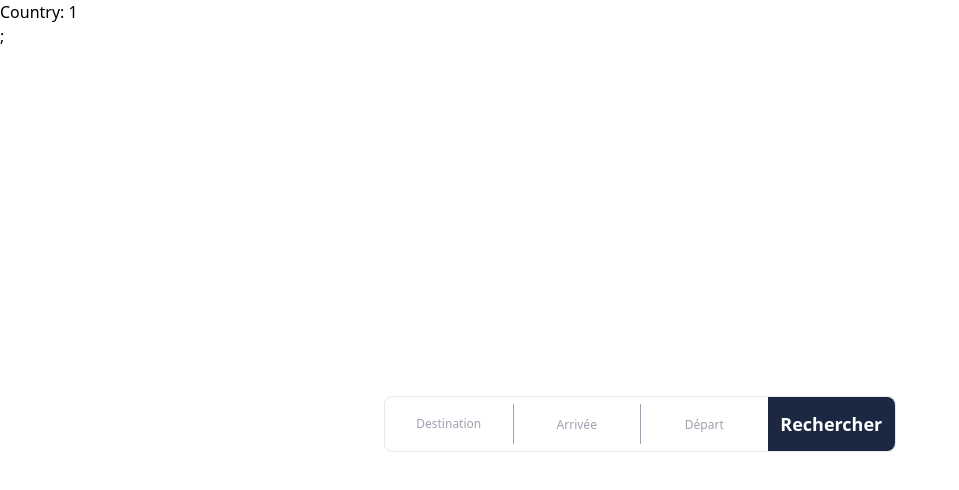
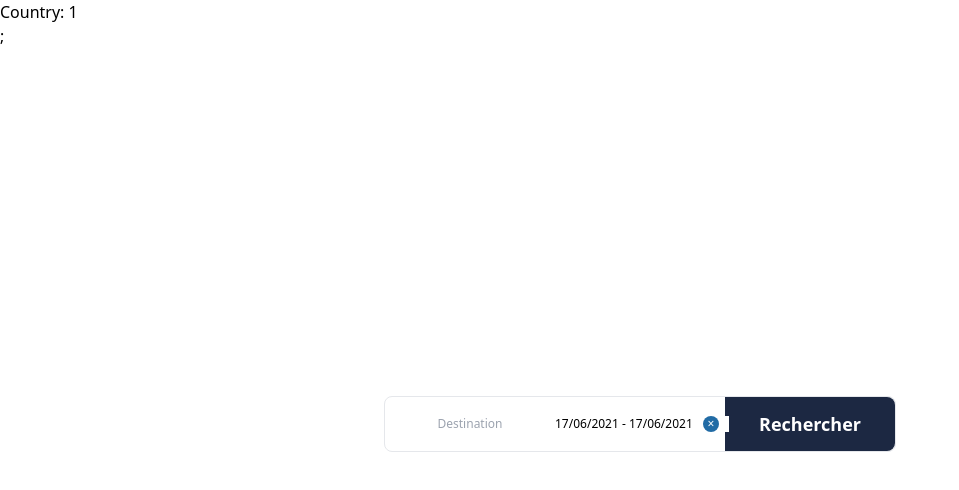
Before and after one commit to WildCodeSchool/btz-0321-p3-surfcamp, a Next.js app: page /countries/1 in a window 1280 px wide. Shown: the top 490 px of the page, without its empty margins (0-959 px from the left). Built offline with nearby package versions, Linux system fonts and the light colour scheme.

Commit message:
fix all esLint err

```diff
--- a/components/Login/Login.tsx
+++ b/components/Login/Login.tsx
@@ -8,7 +8,9 @@ export default function Login(): JSX.Element {
     handleSubmit,
   } = useForm();
 
+  // eslint-disable-next-line @typescript-eslint/ban-types
   const onSubmit = (data: object) => {
+    // eslint-disable-next-line no-console
     console.log(data);
   };
 
--- a/components/button/MyButton.tsx
+++ b/components/button/MyButton.tsx
@@ -8,7 +8,10 @@ function MyButton({ inputbutton }: Iprop): JSX.Element {
   return (
     <div>
       <Link href="/">
-        <a className="rounded-xl border-2 border-white text-white px-5 py-3 text-base">
+        <a
+          href="/home"
+          className="rounded-xl border-2 border-white text-white px-5 py-3 text-base"
+        >
           {inputbutton}
         </a>
       </Link>
--- a/components/layout/Layout.tsx
+++ b/components/layout/Layout.tsx
@@ -6,7 +6,7 @@ interface IProps {
   page?: string;
 }
 
-export default function layout({ page, children }: IProps) {
+export default function layout({ page, children }: IProps): JSX.Element {
   return (
     <div className="layout">
       <Head>
--- a/components/navBar/NavBar.tsx
+++ b/components/navBar/NavBar.tsx
@@ -1,7 +1,7 @@
-import Link from "next/link";
+// import Link from "next/link";
 import Image from "next/image";
 
-export default function NavBar() {
+export default function NavBar(): JSX.Element {
   return (
     <div className="flex justify-between items-center px-4 h-20 w-full bg-BlueCamp text-white">
       <Image
@@ -18,7 +18,9 @@ export default function NavBar() {
           height={50}
           alt="logo"
         />
-        <a className="px-2">login</a>
+        <a href="/login" className="px-2">
+          login
+        </a>
         <Image
           src="/images/francais.png"
           width={30}
--- a/components/searchBar/SearchBar.tsx
+++ b/components/searchBar/SearchBar.tsx
@@ -7,8 +7,16 @@ import "react-datepicker/dist/react-datepicker.css";
 // }
 
 export default function SearchBar(): JSX.Element {
-  const [startDate, setStartDate] = useState(null);
-  const [endDate, setEndDate] = useState(null);
+  const [startDate, setStartDate] = useState<Date | undefined | null>(
+    new Date()
+  );
+  const [endDate, setEndDate] = useState<Date | undefined | null>(new Date());
+
+  const onChange = (dates: [Date, Date]) => {
+    const [start, end] = dates;
+    setStartDate(start);
+    setEndDate(end);
+  };
 
   const mediumSc = "md:w-2/5 md:mx-auto";
   const desktop = "lg:w-2/5 lg:mx-auto";
@@ -18,38 +26,28 @@ export default function SearchBar(): JSX.Element {
       className={`flex h-14 w-11/12 mx-auto items-center my-auto justify-between border text-xs  bg-white rounded-lg ${mediumSc} ${desktop}`}
     >
       <form className="w-full h-full flex justify-between items-center">
-        <div className="w-1/4 flex ">
+        <div className="w-2/6 flex ">
           <input
             className="w-full  rounded-l-lg focus:outline-none text-center"
             type="text"
             placeholder="Destination"
           />
         </div>
-        <div className="w-1/4">
+        <div className="w-2/6">
           <DatePicker
             selected={startDate}
-            onChange={(date) => setStartDate(date)}
-            className={`w-full h-10 my-auto text-center border-l border-gray-400 focus:outline-none
-            ${startDate ? "text-black" : "text-gray-400"}
-            `}
-            placeholderText="Arrivée"
+            onChange={onChange}
+            startDate={startDate}
+            endDate={endDate}
+            selectsRange
+            isClearable
+            withPortal
             dateFormat="dd/MM/yyyy"
+            placeholderText="Arrivée / Départ"
             minDate={new Date()}
           />
         </div>
-        <div className="w-1/4 text-center">
-          <DatePicker
-            selected={endDate}
-            onChange={(date) => setEndDate(date)}
-            className={`w-full h-10 text-center border-l border-gray-400 focus:outline-none
-            ${endDate ? "text-black" : "text-gray-400"}
-            `}
-            placeholderText="Départ"
-            dateFormat="dd/MM/yyyy"
-            minDate={new Date()}
-          />
-        </div>
-        <div className="w-1/4 h-full">
+        <div className="w-1/3 h-full">
           <button className="h-full w-full bg-BlueCamp text-white rounded-r-lg focus:outline-none font-bold text-lg">
             Rechercher
           </button>
--- a/components/value/Value.tsx
+++ b/components/value/Value.tsx
@@ -1,5 +1,3 @@
-import Image from "next/image";
-
 interface Iprops {
   titleteam: string;
   textteam: string;
--- a/package.json
+++ b/package.json
@@ -8,7 +8,6 @@
     "start": "next start"
   },
   "dependencies": {
-    "@types/react-datepicker": "^3.1.8",
     "next": "^11.0.0",
     "next-redux-wrapper": "^7.0.0",
     "react": "^17.0.2",
@@ -21,6 +20,7 @@
   },
   "devDependencies": {
     "@types/react": "^17.0.8",
+    "@types/react-datepicker": "^3.1.8",
     "@typescript-eslint/eslint-plugin": "^4.27.0",
     "@typescript-eslint/parser": "^4.27.0",
     "autoprefixer": "^10.0.4",
--- a/pages/_app.tsx
+++ b/pages/_app.tsx
@@ -4,7 +4,7 @@ import Layout from "../components/layout/Layout";
 import SearchBar from "../components/searchBar/SearchBar";
 import "../styles/globals.css";
 
-function MyApp({ Component, pageProps }: AppProps) {
+function MyApp({ Component, pageProps }: AppProps): JSX.Element {
   return (
     <Layout>
       <Component {...pageProps} />
--- a/pages/countries/[id].tsx
+++ b/pages/countries/[id].tsx
@@ -1,13 +1,13 @@
 import { useRouter } from "next/router";
-import Image from "next/image";
-import Citycard from "../../components/citycard/Citycard";
+// import Image from "next/image";
+// import Citycard from "../../components/citycard/Citycard";
 
-const Biarritz = { town: "/Biarritz.jpg" };
-const Hossegor = { town: "/Hossegor.jpg" };
-const Nantes = { town: "/Nantes.jpeg" };
-const Hendaye = { town: "/Hendaye.jpeg" };
-const Lacanau = { town: "/Lacanau.jpeg" };
-const LaTorche = { town: "/Latorche.jpg" };
+// const Biarritz = { town: "/Biarritz.jpg" };
+// const Hossegor = { town: "/Hossegor.jpg" };
+// const Nantes = { town: "/Nantes.jpeg" };
+// const Hendaye = { town: "/Hendaye.jpeg" };
+// const Lacanau = { town: "/Lacanau.jpeg" };
+// const LaTorche = { town: "/Latorche.jpg" };
 
 function Country(): JSX.Element {
   const router = useRouter();
--- a/pages/login.tsx
+++ b/pages/login.tsx
@@ -1,9 +1,9 @@
 import Login from "../components/Login/Login";
 
-export default function login() {
-    return(
-        <div className="w-full h-screen bg-black bg-opacity-70 flex justify-center items-center">
-            <Login />
-        </div>
-    )
-};
+export default function login(): JSX.Element {
+  return (
+    <div className="w-full h-screen bg-black bg-opacity-70 flex justify-center items-center">
+      <Login />
+    </div>
+  );
+}
```
Also changed, not shown: 1 other file (tests, documents, lock files or other folders).
